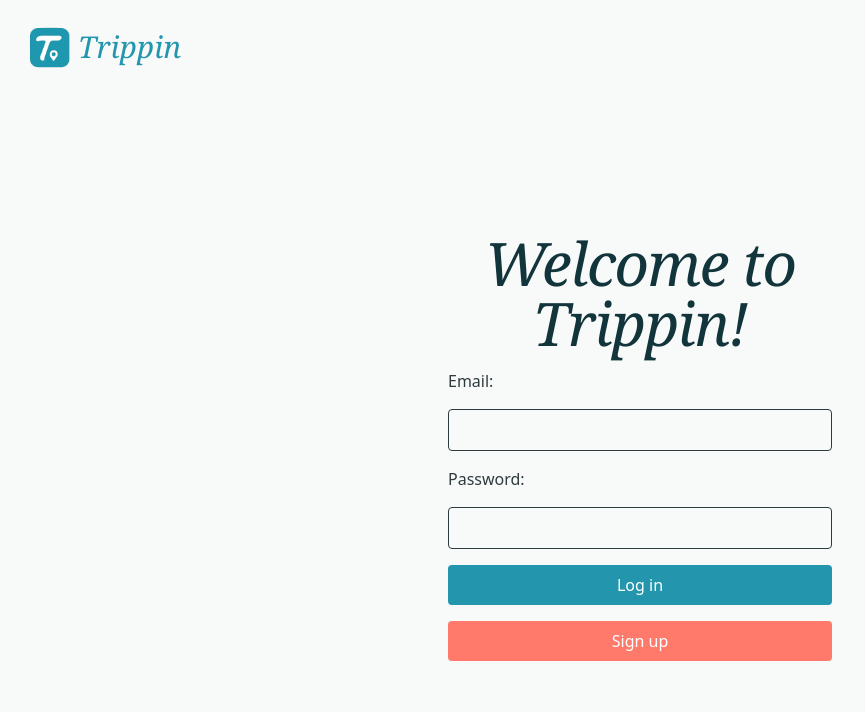
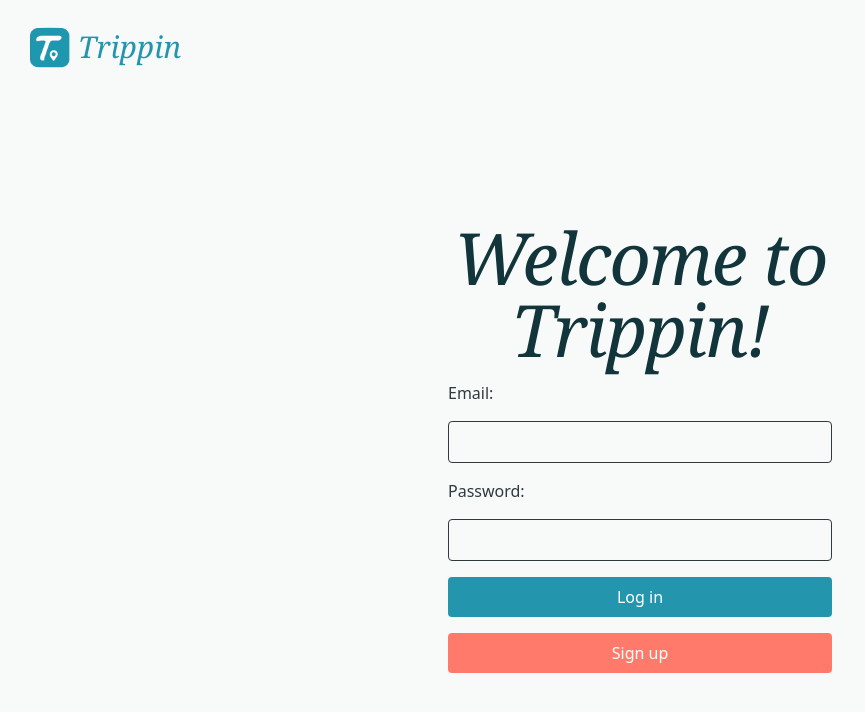
Before and after one commit to krithikhg/Trippin, a Next.js app: page /login in a window 1280 px wide. Shown: the top 712 px of the page, without its empty margins (0-865 px from the left). Built offline with nearby package versions, Linux system fonts and the light colour scheme.

Commit message:
Before shadcn setup

```diff
--- a/app/login/page.tsx
+++ b/app/login/page.tsx
@@ -4,7 +4,7 @@ export default function LoginPage() {
   return (
     <div className="flex flex-1 items-center justify-center p-8">
       <form className="flex flex-col gap-4 w-full max-w-sm">
-        <h1 className="text-6xl font-serif italic text-heading text-center tracking-tight">Welcome to Trippin! </h1>
+        <h1 className="text-7xl font-serif italic text-heading text-center tracking-tight">Welcome to Trippin! </h1>
 
         <label htmlFor="email">Email:</label>
         <input
```
